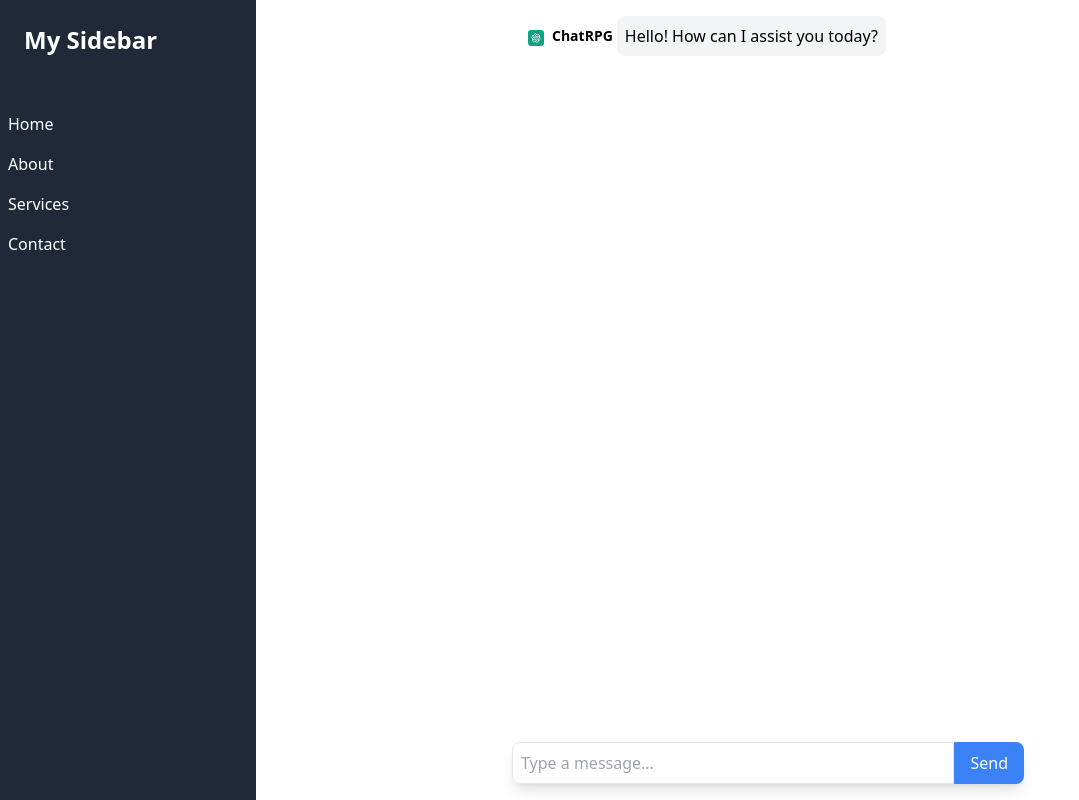
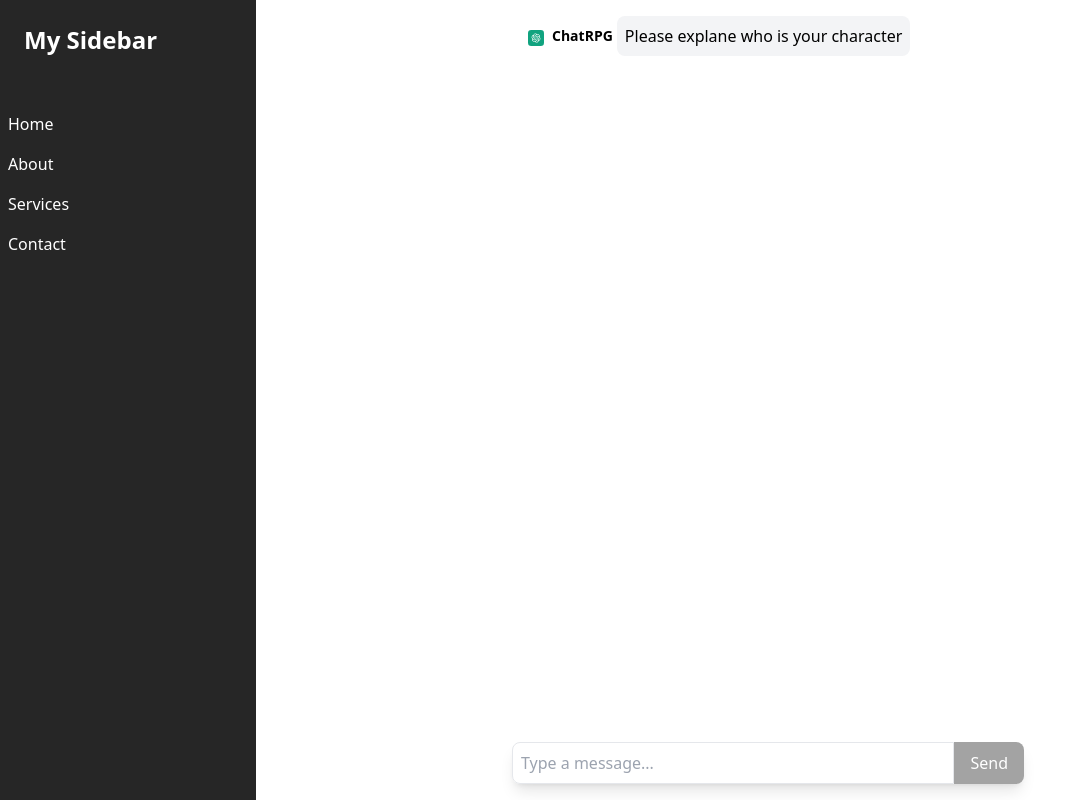
Before and after one commit to ForTuneRio/rpg-web, a Nuxt app: page / in a window 1280 px wide. Shown: the whole page, without its empty margins (0-1079 px from the left). Built offline with nearby package versions, Linux system fonts and the light colour scheme.

Commit message:
rpg element

```diff
--- a/components/Sidebar.vue
+++ b/components/Sidebar.vue
@@ -1,7 +1,7 @@
 <template>
   <div class="flex h-screen">
     <!-- Sidebar -->
-    <aside class="w-64 h-screen fixed bg-gray-800 text-white">
+    <aside class="w-64 h-screen fixed bg-neutral-800 text-white">
       <div class="p-6">
         <h1 class="text-2xl font-semibold">My Sidebar</h1>
       </div>
--- a/pages/index.vue
+++ b/pages/index.vue
@@ -18,7 +18,7 @@
         />
         <button
           type="submit"
-          class="bg-blue-500 text-white px-4 py-2 rounded-r-lg hover:bg-blue-600"
+          class="bg-neutral-400 text-white px-4 py-2 rounded-r-lg hover:bg-neutral-500"
         >
           Send
         </button>
@@ -35,7 +35,7 @@ import { ref } from 'vue'
 const message = ref('')
 const response = ref(null)
 const chatMessages = ref([
-  { content: 'Hello! How can I assist you today?', role: 'chat' }
+  { content: 'Please explane who is your character', role: 'chat' }
 ])
 const fetchData = async () => {
   if (message.value.trim() === '') return
```
